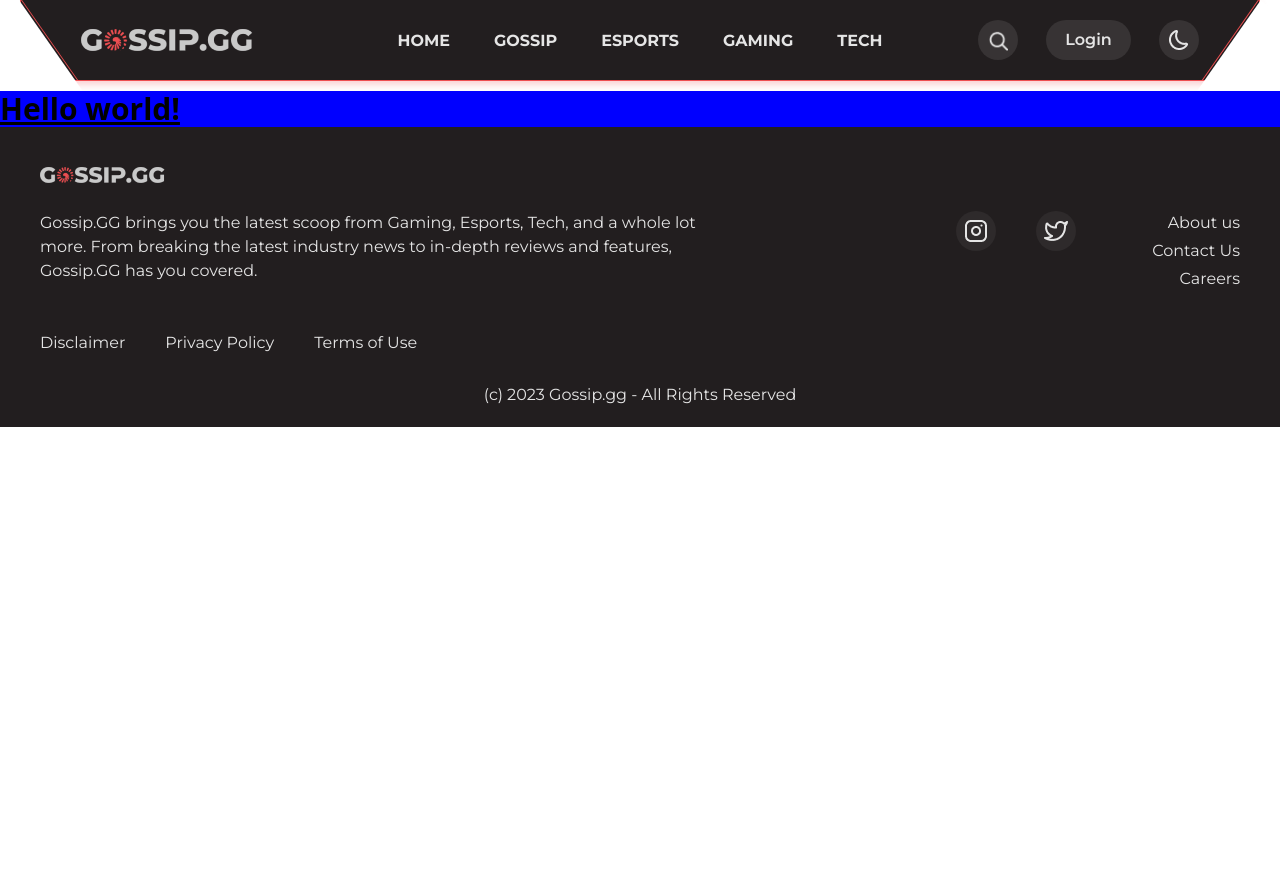
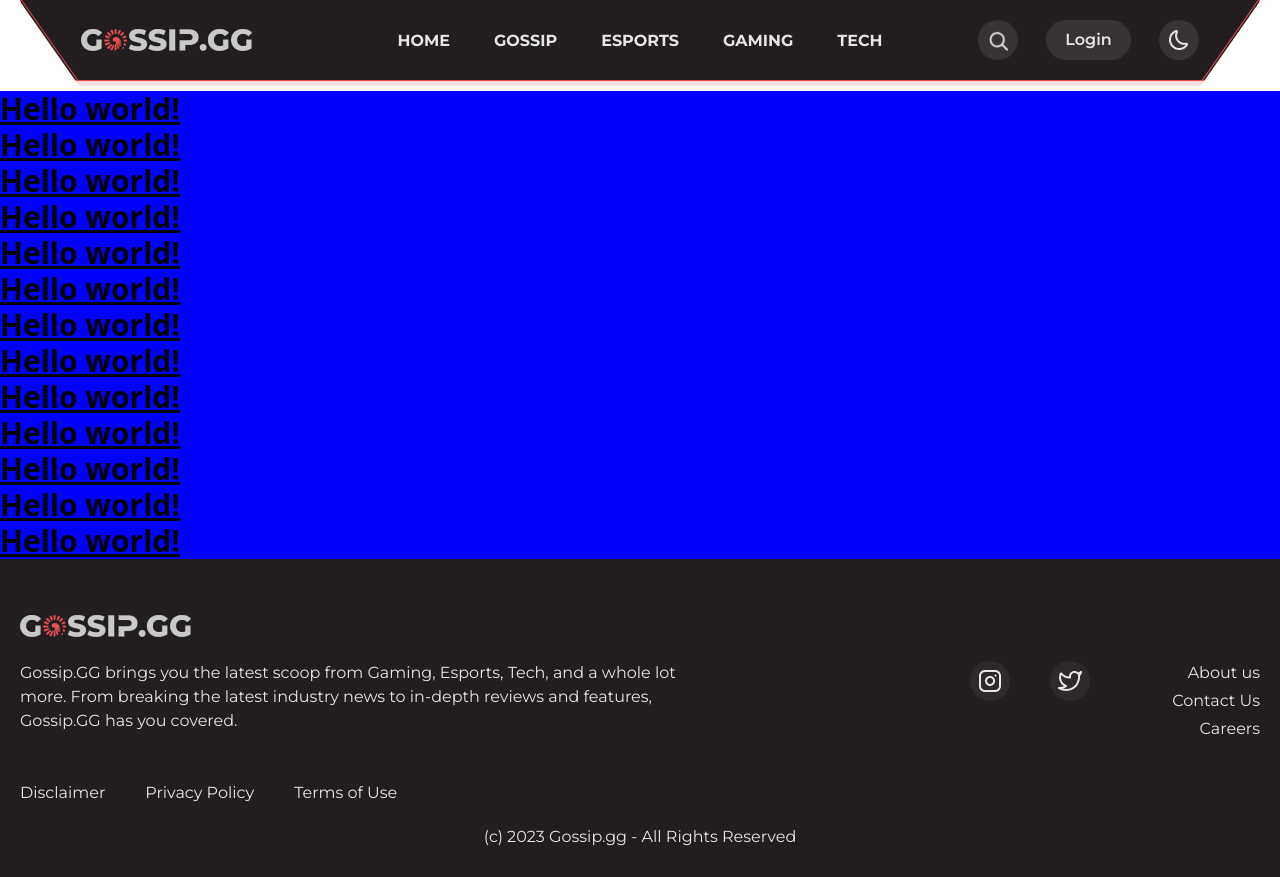
Before and after one commit to Rehman-Ali-SEOSITESOFT/GOSSIP.GG, a Next.js app: page / in a window 1280 px wide. Before the commit the page ends 800 px from the top, so only its background shows below. Built offline with nearby package versions, Linux system fonts and the light colour scheme.

Commit message:
footer is complete

```diff
--- a/src/app/page.tsx
+++ b/src/app/page.tsx
@@ -5,8 +5,35 @@
 export default function Home() {
 
   return (
+    <>
     <h1 className="text-3xl font-bold underline">
       Hello world!
     </h1>
+    <h1 className="text-3xl font-bold underline">
+    Hello world!
+  </h1><h1 className="text-3xl font-bold underline">
+      Hello world!
+    </h1><h1 className="text-3xl font-bold underline">
+      Hello world!
+    </h1><h1 className="text-3xl font-bold underline">
+      Hello world!
+    </h1><h1 className="text-3xl font-bold underline">
+      Hello world!
+    </h1><h1 className="text-3xl font-bold underline">
+      Hello world!
+    </h1><h1 className="text-3xl font-bold underline">
+      Hello world!
+    </h1><h1 className="text-3xl font-bold underline">
+      Hello world!
+    </h1><h1 className="text-3xl font-bold underline">
+      Hello world!
+    </h1><h1 className="text-3xl font-bold underline">
+      Hello world!
+    </h1><h1 className="text-3xl font-bold underline">
+      Hello world!
+    </h1><h1 className="text-3xl font-bold underline">
+      Hello world!
+    </h1>
+    </>
   )
 }
--- a/src/layouts/footer/Footer.tsx
+++ b/src/layouts/footer/Footer.tsx
@@ -1,17 +1,18 @@
 import React from "react";
 import Image from "next/image";
-import logo from "../../assets/images/footer/m-footer-logo.png";
+import logo from "../../assets/images/footer/main-logo.png";
+import MobileLogo from "../../assets/images/footer/m-footer-logo.png";
 import Instgram from "../../assets/images/footer/instagram.png";
 import Twitter from "../../assets/images/footer/twitter.png";
 
 const Footer = () => {
   return (
-    <footer className="bg-brandDark2">
+    <footer className="bg-brandDark2 mw-lg:mb-16">
       <div className="global-section-width">
         {/* Desktop Footer Start */}
-        <div className="pt-10 px-5 pb-5  mw-lg:hidden">
+        <div className="pt-14   mw-lg:hidden">
           <Image src={logo} alt="Gossip GG" />
-          <div className="pt-7 flex flex-row justify-between">
+          <div className="pt-6 flex flex-row justify-between">
             <div className="max-w-[70%]">
               <p className="text-brandLightOpacity100 text-base font-text max-w-[80%]">
                 Gossip.GG brings you the latest scoop from Gaming, Esports,
@@ -55,7 +56,7 @@ const Footer = () => {
               </li>
             </ul>
           </div>
-          <div className="flex justify-center items-center pt-7 text-base font-text">
+          <div className="flex justify-center items-center pt-5 pb-7 text-base font-text">
             <p className="text-brandLightOpacity100">
               (c) 2023 Gossip.gg - All Rights Reserved{" "}
             </p>
@@ -63,8 +64,8 @@ const Footer = () => {
         </div>
         {/* Desktop Footer end */}
         {/* Mobile Footer Start */}
-        <div className="hidden pt-5 px-4 pb-5  mw-lg:block">
-          <Image src={logo} alt="Gossip GG" />
+        <div className="hidden pt-5  pb-5  mw-lg:block">
+          <Image src={MobileLogo} alt="Gossip GG" />
           <p className="pt-3 text-brandLightOpacity100  font-text2 ">
             Lorem Ipsum is simply dummy text of the printing and typesetting
             industry. Lorem Ipsum has been the industry's standard dummy text
--- a/src/styles/styles.scss
+++ b/src/styles/styles.scss
@@ -21,7 +21,7 @@
   margin: auto;
 }
 
-@media screen and (max-width: 1400px) {
+@media screen and (max-width: 1430px) {
   .global-section-width {
     padding: 0 20px;
   }
```
